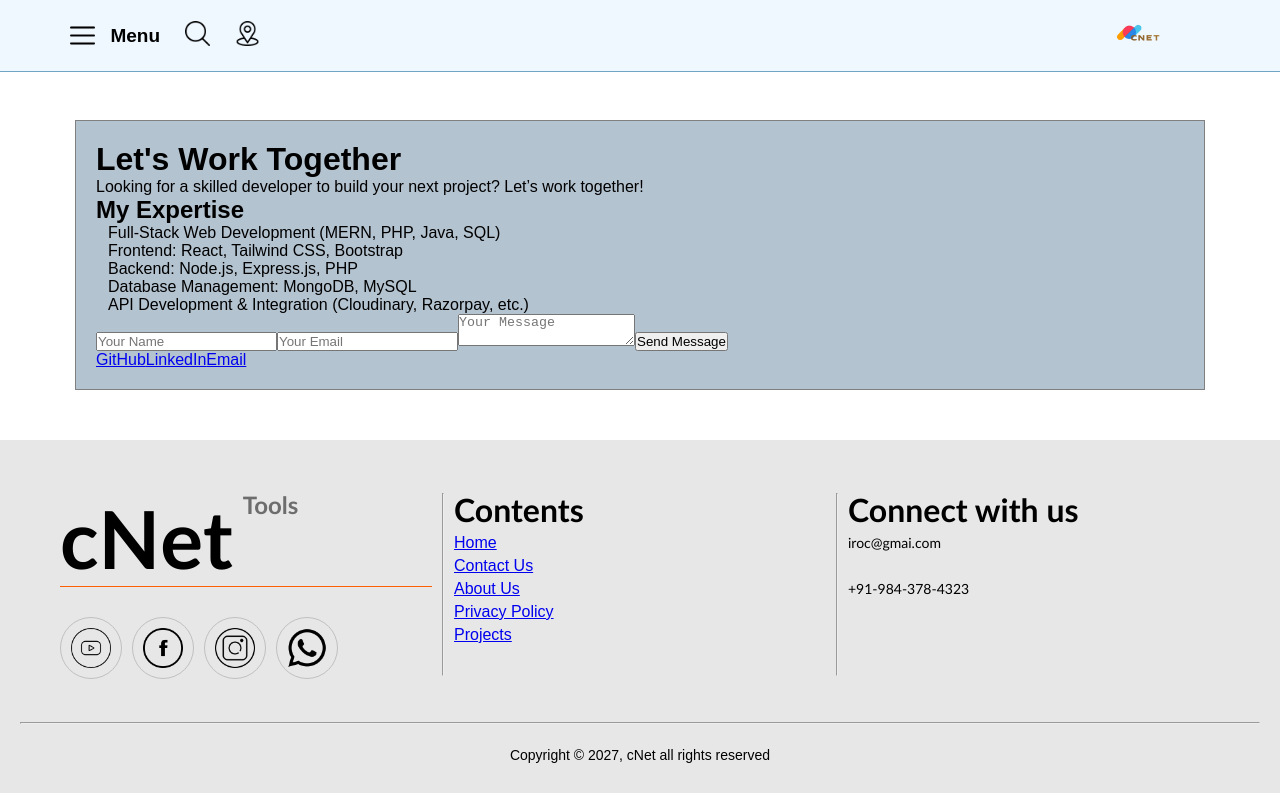
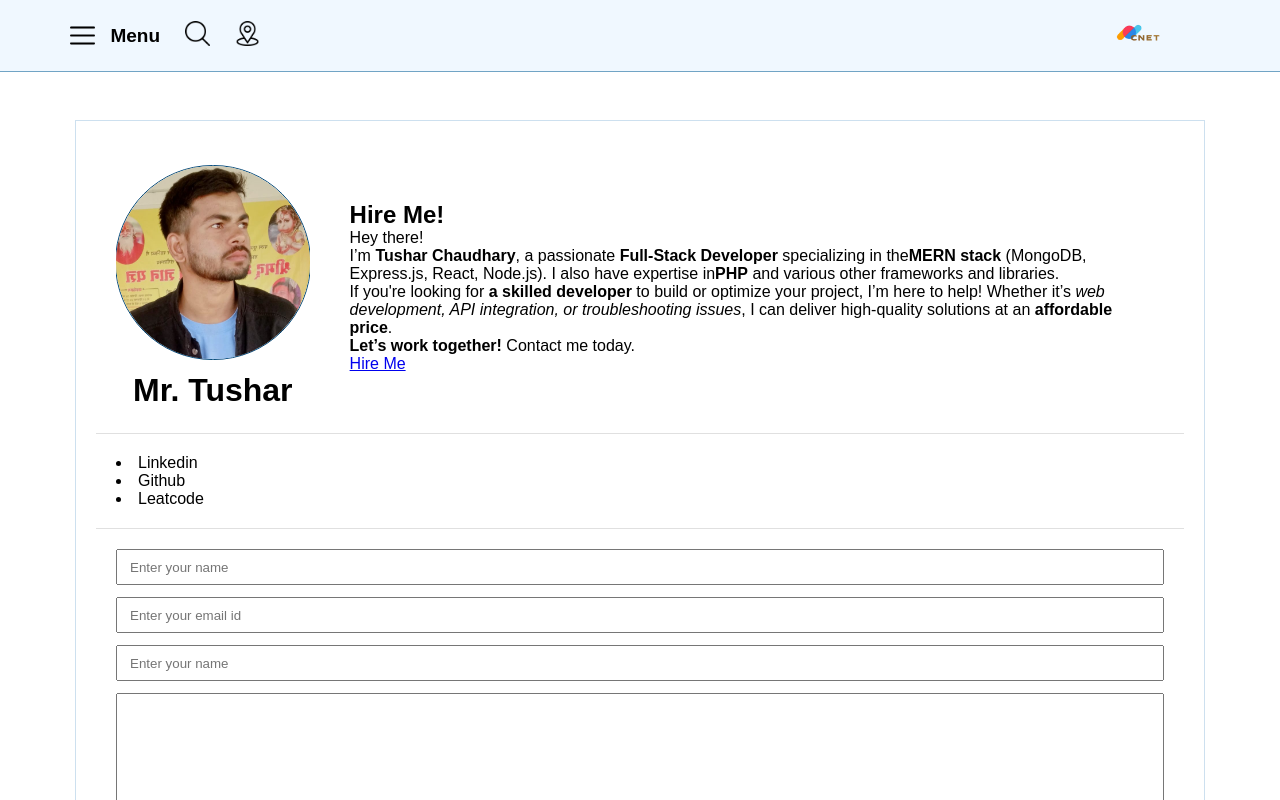
Before and after one commit to devtushar001/cNet-1, a React (Vite) app in the folder Client/: page /hire-me in a window 1280 px wide. Shown: the top 800 px of the page. Built offline with nearby package versions, Linux system fonts and the light colour scheme; no server answers.

Commit message:
comlete hire me page

```diff
--- a/Client/src/Pages/HireMe/HireMe.css
+++ b/Client/src/Pages/HireMe/HireMe.css
@@ -1,7 +1,59 @@
 .hire-me-container {
     width: 85vw;
-    background: #00345f4b;
     margin: 0px auto 50px auto;
-    border: 1px solid gray;
+    border: 1px solid rgba(105, 161, 207, 0.332);
     padding: 20px;
 }
+
+.hire-me-container .top,
+.hire-me-container .middle {
+    display: flex;
+    justify-content: space-between;
+    border-bottom: 1px solid rgb(224, 224, 224);
+    padding: 20px;
+}
+
+.hire-me-container .top .left {
+    width: 20%;
+    overflow: hidden;
+    display: flex;
+    align-items: center;
+    justify-content: center;
+    flex-direction: column;
+}
+
+.hire-me-container .top .left img {
+    width: 100%;
+    border: 1px solid rgb(0, 70, 120);
+    border-radius: 50%;
+    margin-bottom: 12px;
+}
+
+.hire-me-container .top .right {
+    padding: 40px;
+    width: 80%;
+}
+
+
+
+.hire-me-container .bottom {
+    display: flex;
+    flex-direction: column;
+    gap: 12px;
+    padding: 20px;
+}
+
+.hire-me-container .bottom input,
+.hire-me-container .bottom button {
+    height: 32px;
+    padding: 0 12px;
+
+}
+
+.hire-me-container .bottom textarea {
+    height: 230px;
+}
+
+.hire-me-container .bottom button {
+    cursor: pointer;
+}
--- a/Client/src/Pages/HireMe/HireMe.jsx
+++ b/Client/src/Pages/HireMe/HireMe.jsx
@@ -1,59 +1,49 @@
 import React from "react";
 import './HireMe.css';
+import { assets } from "../../assets/escomData";
 
 const HireMe = () => {
     return (
         <>
             <div className="hire-me-container">
-                <div className="hire-me-content">
-                    <h1 className="title">Let's Work Together</h1>
-                    <p className="description">
-                        Looking for a skilled developer to build your next project? Let’s work together!
-                    </p>
-
-                    {/* Skills Section */}
-                    <div className="mb-6">
-                        <h2 className="skills-title">My Expertise</h2>
-                        <ul className="skills-list">
-                            <li>Full-Stack Web Development (MERN, PHP, Java, SQL)</li>
-                            <li>Frontend: React, Tailwind CSS, Bootstrap</li>
-                            <li>Backend: Node.js, Express.js, PHP</li>
-                            <li>Database Management: MongoDB, MySQL</li>
-                            <li>API Development & Integration (Cloudinary, Razorpay, etc.)</li>
-                        </ul>
+                <div className="top">
+                    <div className="left">
+                        <img src={assets.me} alt="" />
+                        <h1>Mr. Tushar</h1>
                     </div>
-
-                    {/* Contact Form */}
-                    <form className="contact-form">
-                        <input
-                            type="text"
-                            placeholder="Your Name"
-                            className="contact-input"
-                        />
-                        <input
-                            type="email"
-                            placeholder="Your Email"
-                            className="contact-input"
-                        />
-                        <textarea
-                            placeholder="Your Message"
-                            className="contact-textarea"
-                        ></textarea>
-                        <button className="contact-button">Send Message</button>
-                    </form>
-
-                    {/* Social Links */}
-                    <div className="social-links">
-                        <a href="https://github.com/yourprofile" target="_blank" rel="noopener noreferrer">
-                            GitHub
-                        </a>
-                        <a href="https://linkedin.com/in/yourprofile" target="_blank" rel="noopener noreferrer">
-                            LinkedIn
-                        </a>
-                        <a href="mailto:your.email@example.com">
-                            Email
-                        </a>
+                    <div className="right">
+                        <section class="hire-me">
+                            <h1>Hire Me!</h1>
+                            <p>Hey there! </p>
+                            <p>
+                                I’m <strong>Tushar Chaudhary</strong>, a passionate <strong>Full-Stack Developer</strong> specializing in the
+                                <strong>MERN stack</strong> (MongoDB, Express.js, React, Node.js). I also have expertise in
+                                <strong>PHP</strong> and various other frameworks and libraries.
+                            </p>
+                            <p>
+                                If you're looking for <strong> a skilled developer</strong> to build or optimize your project,
+                                I’m here to help! Whether it’s <em>web development, API integration, or troubleshooting issues</em>,
+                                I can deliver high-quality solutions at an <strong>affordable price</strong>.
+                            </p>
+                            <p> <strong>Let’s work together!</strong> Contact me today. </p>
+                            <a href="mailto:dev.mrtushar01@gmail.com" class="hire-btn">Hire Me</a>
+                        </section>
                     </div>
+                </div>
+                <div className="middle">
+                    <div className="left">
+                       <li>Linkedin</li>
+                       <li>Github</li>
+                       <li>Leatcode</li>
+                    </div>
+                    <div className="right"></div>
+                </div>
+                <div className="bottom">
+                    <input type="text" name="name" id="name" placeholder="Enter your name"/>
+                    <input type="email" name="email" id="email" placeholder="Enter your email id"/>
+                    <input type="text" name="name" id="name" placeholder="Enter your name"/>
+                    <textarea name="message" id="message"></textarea>
+                    <button>Submit</button>
                 </div>
             </div>
         </>
--- a/Client/src/assets/escomData.js
+++ b/Client/src/assets/escomData.js
@@ -53,6 +53,7 @@ import ImageUploader from '../Components/Projects/ImageUploder';
 import image_upload_icon from './image-upload.png';
 import text_editor_icon from './content-creator.png'
 import TextEditor from '../Components/Projects/TextEditor';
+import me from './me.jpeg';
 
 
 export const assets = {
@@ -85,7 +86,8 @@ export const assets = {
   timer_icon,
   voice_search_icon,
   image_upload_icon,
-  text_editor_icon
+  text_editor_icon,
+  me
 };
 
 export const escomData = [
```
Also changed, not shown: Client/src/assets/me.jpeg (added).
